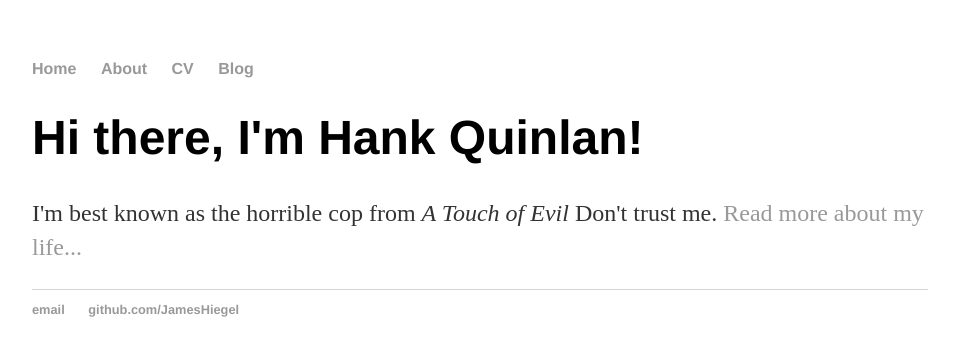
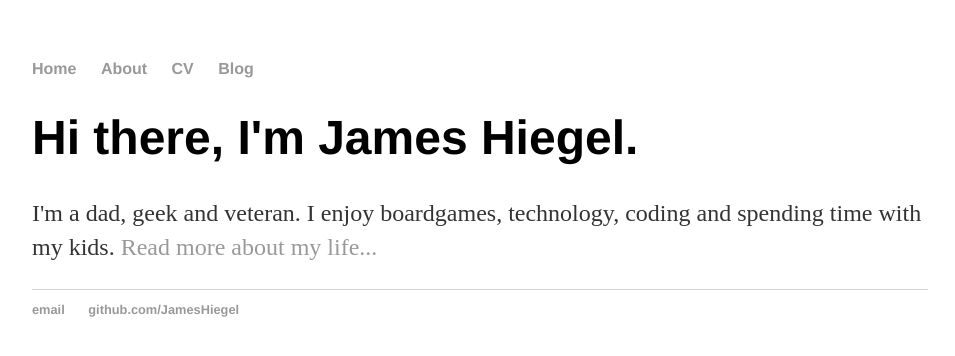
Before and after one commit to JamesHiegel/JamesHiegel.github.io, a Jekyll site: the page built from index.html, in a window 1280 px wide. Shown: the top 356 px of the page, without its empty margins (160-1115 px from the left). Built offline with Jekyll 4.4.1, drawn with Linux system fonts in a browser that asks for light colours.

Commit message:
Update index.html

```diff
--- a/index.html
+++ b/index.html
@@ -1,8 +1,8 @@
 ---
 layout: default
-title: Hank Quinlan, Horrible Cop
+title: James Hiegel
 ---
 <div class="blurb">
-	<h1>Hi there, I'm Hank Quinlan!</h1>
-	<p>I'm best known as the horrible cop from <em>A Touch of Evil</em> Don't trust me. <a href="/about">Read more about my life...</a></p>
+	<h1>Hi there, I'm James Hiegel.</h1>
+	<p>I'm a dad, geek and veteran. I enjoy boardgames, technology, coding and spending time with my kids. <a href="/about">Read more about my life...</a></p>
 </div><!-- /.blurb -->
```
